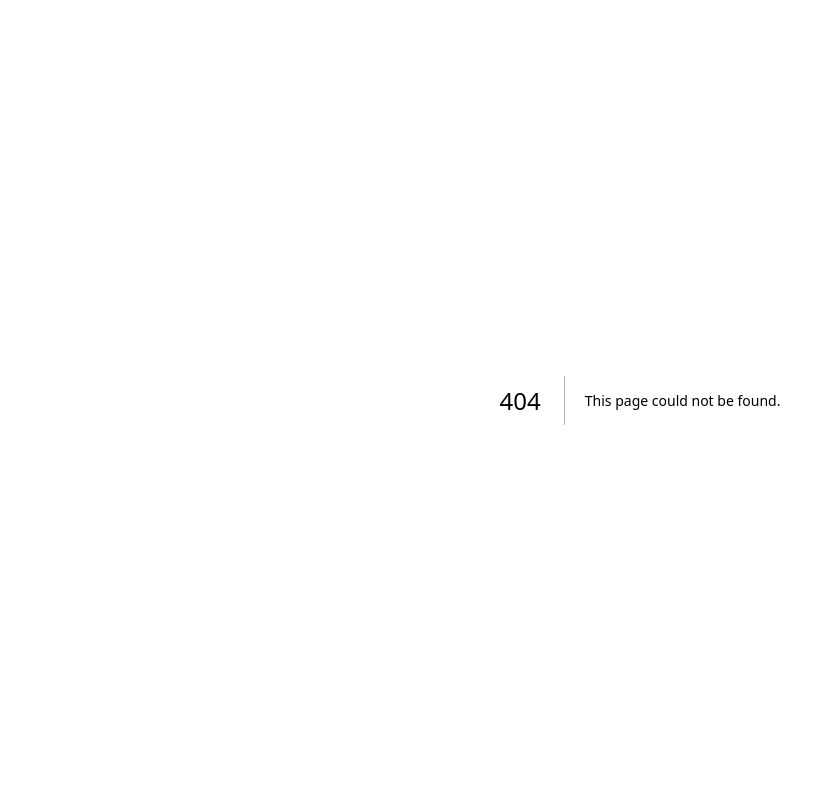
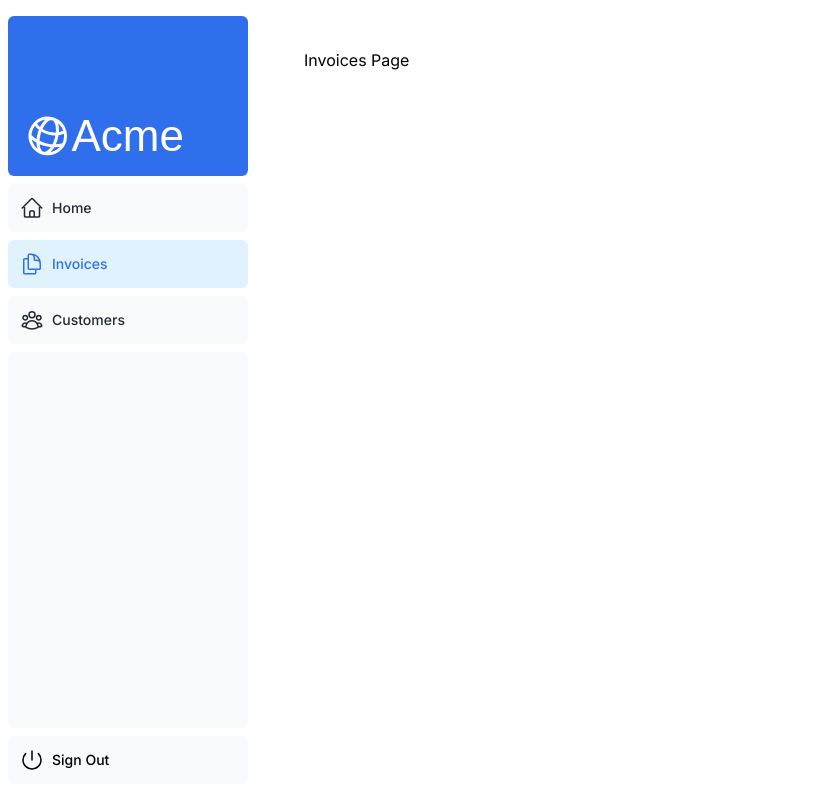
Before and after one commit to Lemintex/nextjs-dashboard, a Next.js app: page /dashboard/invoices in a window 1280 px wide. Before the commit this address had no page. Shown: the whole page, without its empty margins (0-835 px from the left). Built offline with nearby package versions, Linux system fonts and the light colour scheme; a web font is replaced by a local one.

Commit message:
progress on tutorial dashboard with links and styling

```diff
--- /dev/null
+++ b/app/dashboard/customers/page.tsx
@@ -0,0 +1,3 @@
+export default function Page() {
+    return <p>Customers Page</p>
+}
--- /dev/null
+++ b/app/dashboard/invoices/page.tsx
@@ -0,0 +1,3 @@
+export default function Page() {
+    return <p>Invoices Page</p>
+}
--- /dev/null
+++ b/app/dashboard/layout.tsx
@@ -0,0 +1,12 @@
+import SideNav from '@/app/ui/dashboard/sidenav';
+
+export default function Layout({ children }: { children: React.ReactNode }) {
+  return (
+    <div className="flex h-screen flex-col md:flex-row md:overflow-hidden">
+      <div className="w-full flex-none md:w-64">
+        <SideNav />
+      </div>
+      <div className="flex-grow p-6 md:overflow-y-auto md:p-12">{children}</div>
+    </div>
+  );
+}
--- /dev/null
+++ b/app/dashboard/page.tsx
@@ -0,0 +1,3 @@
+export default function Page() {
+    return <p>Dashboard Page</p>
+}
--- a/app/ui/dashboard/nav-links.tsx
+++ b/app/ui/dashboard/nav-links.tsx
@@ -1,8 +1,13 @@
+"use client";
+
 import {
   UserGroupIcon,
   HomeIcon,
   DocumentDuplicateIcon,
 } from '@heroicons/react/24/outline';
+import Link from 'next/link';
+import { usePathname } from 'next/navigation';
+import clsx from 'clsx';
 
 // Map of links to display in the side navigation.
 // Depending on the size of the application, this would be stored in a database.
@@ -17,19 +22,23 @@ const links = [
 ];
 
 export default function NavLinks() {
+  const pathname = usePathname();
   return (
     <>
       {links.map((link) => {
         const LinkIcon = link.icon;
         return (
-          <a
+          <Link
             key={link.name}
             href={link.href}
-            className="flex h-[48px] grow items-center justify-center gap-2 rounded-md bg-gray-50 p-3 text-sm font-medium hover:bg-sky-100 hover:text-blue-600 md:flex-none md:justify-start md:p-2 md:px-3"
+            className={clsx("flex h-[48px] grow items-center justify-center gap-2 rounded-md bg-gray-50 p-3 text-sm font-medium hover:bg-sky-100 hover:text-blue-600 md:flex-none md:justify-start md:p-2 md:px-3",
+              pathname === link.href ? 'bg-sky-100 text-blue-600' : 'text-gray-800'
+            )}
+
           >
             <LinkIcon className="w-6" />
             <p className="hidden md:block">{link.name}</p>
-          </a>
+          </Link>
         );
       })}
     </>
```
